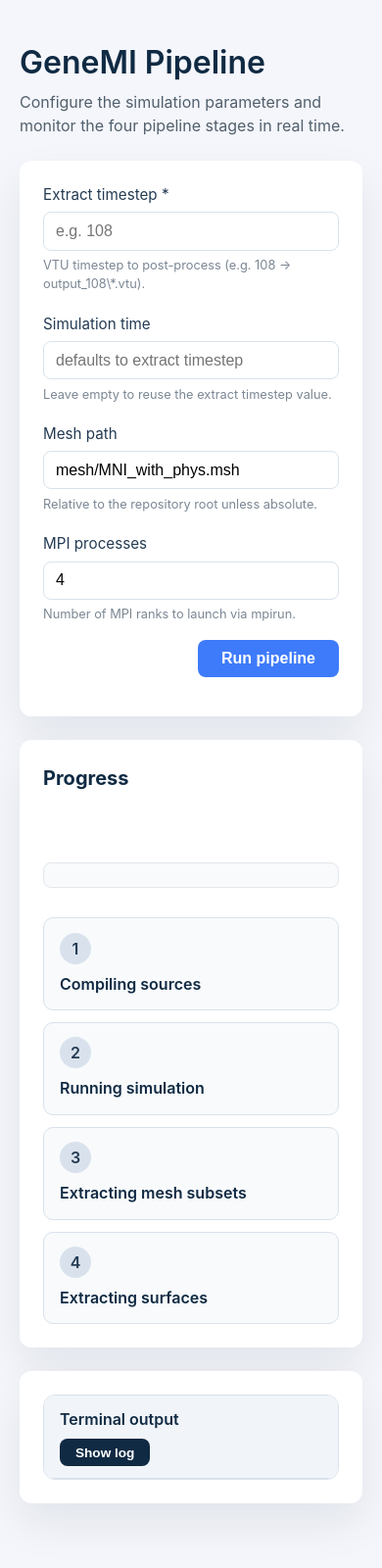
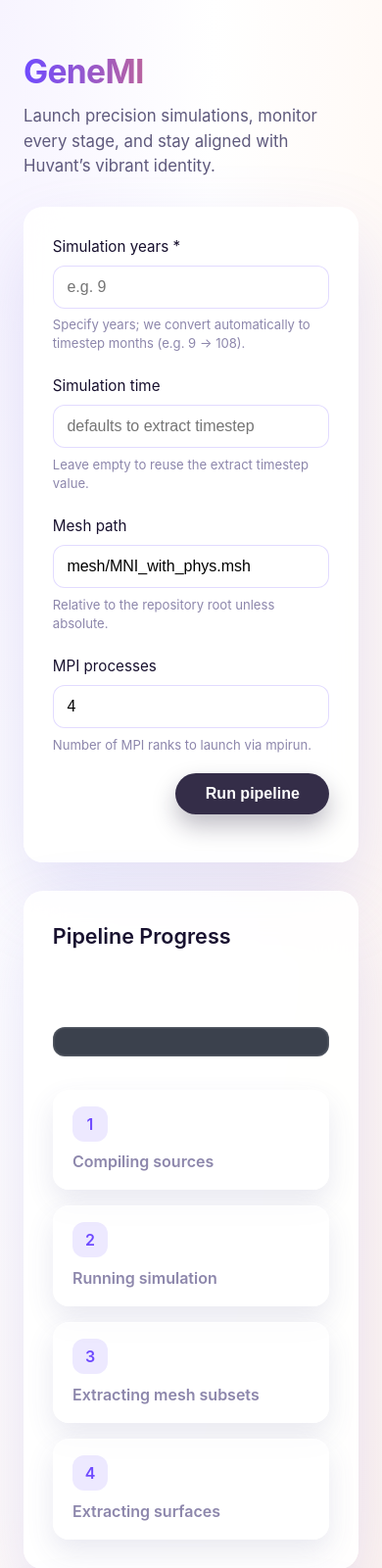
Before and after one commit to leonardopagliochini/genemiv2, a plain HTML site: page web/index.html in a window 390 px wide. Shown: the top 1600 px of the page at 98% size. Drawn offline with Linux system fonts and the light colour scheme.

Commit message:
update ui

```diff
--- a/web/app.js
+++ b/web/app.js
@@ -5,6 +5,7 @@ const commandPreview = document.getElementById("command-preview");
 const formErrors = document.getElementById("form-errors");
 const stageElements = Array.from(document.querySelectorAll(".stage"));
 const stageLookup = new Map(stageElements.map((el) => [el.dataset.stage, el]));
+const stageOrder = stageElements.map((el) => el.dataset.stage);
 const terminalWrapper = document.getElementById("terminal-wrapper");
 const toggleTerminalBtn = document.getElementById("toggle-terminal");
 const terminalLog = document.getElementById("terminal-log");
@@ -25,9 +26,10 @@ function setStageStatus(stageName, status) {
 }
 
 function appendLog(line) {
-  const needsNewline = terminalLog.textContent?.endsWith("\n") ?? true;
-  terminalLog.textContent += (needsNewline ? "" : "\n") + line;
-  terminalLog.textContent += "\n";
+  if (terminalLog.textContent.length > 0 && !terminalLog.textContent.endsWith("\n")) {
+    terminalLog.textContent += "\n";
+  }
+  terminalLog.textContent += line + "\n";
   terminalLog.scrollTop = terminalLog.scrollHeight;
 }
 
@@ -57,7 +59,10 @@ function renderErrors(errors) {
     return;
   }
   const items = Object.entries(errors)
-    .map(([field, message]) => `<li><strong>${field}</strong>: ${message}</li>`)
+    .map(([field, message]) => {
+      const label = fieldLabels[field] ?? field;
+      return `<li><strong>${label}</strong>: ${message}</li>`;
+    })
     .join("");
   formErrors.innerHTML = `<ul>${items}</ul>`;
 }
@@ -80,6 +85,9 @@ function handleEvent(data) {
   switch (data.type) {
     case "init":
       resetStages();
+      if (stageOrder.length) {
+        setStageStatus(stageOrder[0], "running");
+      }
       setCommandPreview(data.command);
       appendLog("# Starting pipeline");
       break;
@@ -130,17 +138,25 @@ async function startPipeline(event) {
   terminalLog.textContent = "";
   resetStages();
 
-  const extractTime = form.extractTime.value.trim();
+  const extractYearsRaw = form.extractTime.value.trim();
   const simulationTime = form.simulationTime.value.trim();
   const mesh = form.mesh.value.trim();
   const procs = form.procs.value.trim();
 
-  if (!extractTime) {
-    renderErrors({ extractTime: "Please provide the timestep to extract." });
+  if (!extractYearsRaw) {
+    renderErrors({ extractTime: "Please provide the number of simulation years." });
     return;
   }
 
-  const payload = { extractTime };
+  const yearsNumber = Number(extractYearsRaw);
+  if (Number.isNaN(yearsNumber) || yearsNumber < 0) {
+    renderErrors({ extractTime: "Years must be a positive number." });
+    return;
+  }
+
+  const timestep = Math.round(yearsNumber * 12);
+
+  const payload = { extractTime: timestep };
   if (simulationTime) payload.simulationTime = simulationTime;
   if (mesh) payload.mesh = mesh;
   if (procs) payload.procs = procs;
@@ -177,7 +193,7 @@ async function startPipeline(event) {
       return;
     }
 
-    setStatus("Pipeline started…");
+    setStatus("Pipeline launched. Tracking live progress…");
 
     currentSource = new EventSource(`/api/stream/${data.runId}`);
     currentSource.onmessage = (event) => {
@@ -213,3 +229,9 @@ window.addEventListener("beforeunload", closeEventSource);
 // Initialise defaults on load.
 resetStages();
 toggleTerminalBtn.textContent = "Show log";
+const fieldLabels = {
+  extractTime: "Simulation years",
+  simulationTime: "Simulation time",
+  mesh: "Mesh path",
+  procs: "MPI processes",
+};
--- a/web/index.html
+++ b/web/index.html
@@ -3,16 +3,16 @@
   <head>
     <meta charset="utf-8" />
     <meta name="viewport" content="width=device-width, initial-scale=1" />
-    <title>GeneMI Pipeline</title>
+    <title>GeneMI Simulation Studio</title>
     <link rel="stylesheet" href="styles.css" />
     <script defer src="app.js"></script>
   </head>
   <body>
     <main class="container">
       <header>
-        <h1>GeneMI Pipeline</h1>
+        <h1>GeneMI</h1>
         <p class="subtitle">
-          Configure the simulation parameters and monitor the four pipeline stages in real time.
+          Launch precision simulations, monitor every stage, and stay aligned with Huvant’s vibrant identity.
         </p>
       </header>
 
@@ -20,16 +20,17 @@
         <form id="pipeline-form" novalidate>
           <div class="form-grid">
             <label class="field">
-              <span>Extract timestep *</span>
+              <span>Simulation years *</span>
               <input
                 type="number"
                 id="extract-time"
                 name="extractTime"
                 min="0"
                 required
-                placeholder="e.g. 108"
+                step="0.1"
+                placeholder="e.g. 9"
               />
-              <small>VTU timestep to post-process (e.g. 108 → output_108\*.vtu).</small>
+              <small>Specify years; we convert automatically to timestep months (e.g. 9 → 108).</small>
             </label>
 
             <label class="field">
@@ -77,7 +78,7 @@
       </section>
 
       <section class="card">
-        <h2>Progress</h2>
+        <h2>Pipeline Progress</h2>
         <p id="status-message"></p>
         <pre id="command-preview"></pre>
         <div id="progress-bar">
--- a/web/styles.css
+++ b/web/styles.css
@@ -3,6 +3,20 @@
   font-family: "Inter", "Segoe UI", system-ui, -apple-system, sans-serif;
   font-size: 16px;
   line-height: 1.5;
+  --color-bg-start: #f7f4ff;
+  --color-bg-end: #fff5ef;
+  --color-card: rgba(255, 255, 255, 0.88);
+  --color-border: rgba(255, 255, 255, 0.55);
+  --color-shadow: 0 35px 80px rgba(103, 94, 212, 0.18);
+  --color-text-primary: #18112f;
+  --color-text-secondary: #5f5a7d;
+  --color-muted: #8d87ac;
+  --color-accent: #6f4bff;
+  --color-accent-2: #ff7a45;
+  --color-accent-3: #32c8c0;
+  --color-success: #00b37a;
+  --color-warning: #f59e0b;
+  --color-error: #ef4343;
 }
 
 *,
@@ -13,80 +27,96 @@
 
 body {
   margin: 0;
-  background: #f4f6fb;
-  color: #1f2933;
+  min-height: 100vh;
+  background: radial-gradient(140% 140% at 0% 0%, var(--color-bg-start) 0%, #ffffff 40%, var(--color-bg-end) 100%);
+  color: var(--color-text-primary);
 }
 
 .container {
-  max-width: 960px;
+  max-width: 1040px;
   margin: 0 auto;
-  padding: 2.5rem 1.25rem 4rem;
+  padding: 3rem 1.5rem 4.5rem;
   display: grid;
-  gap: 1.5rem;
+  gap: 1.8rem;
+}
+
+header {
+  text-align: left;
 }
 
 header h1 {
   margin: 0;
-  font-size: 2rem;
-  font-weight: 600;
-  color: #102a43;
+  font-size: clamp(2.1rem, 4vw, 2.8rem);
+  font-weight: 700;
+  letter-spacing: -0.02em;
+  background: linear-gradient(90deg, var(--color-accent) 0%, var(--color-accent-2) 70%, var(--color-accent-3) 100%);
+  background-clip: text;
+  -webkit-background-clip: text;
+  color: transparent;
 }
 
 .subtitle {
-  margin: 0.25rem 0 0;
-  color: #52606d;
+  margin: 0.5rem 0 0;
+  color: var(--color-text-secondary);
+  max-width: 680px;
+  font-size: 1.05rem;
 }
 
 .card {
-  background: #ffffff;
-  border-radius: 12px;
-  padding: 1.5rem;
-  box-shadow: 0 20px 45px rgba(15, 23, 42, 0.08);
+  background: var(--color-card);
+  backdrop-filter: blur(18px);
+  border-radius: 20px;
+  padding: 1.8rem;
+  box-shadow: var(--color-shadow);
+  border: 1px solid var(--color-border);
   display: grid;
-  gap: 1rem;
+  gap: 1.2rem;
 }
 
 .card h2 {
   margin: 0;
-  font-size: 1.25rem;
-  color: #102a43;
+  font-size: 1.35rem;
+  font-weight: 600;
+  color: var(--color-text-primary);
 }
 
 form {
   display: grid;
-  gap: 1rem;
+  gap: 1.2rem;
 }
 
 .form-grid {
   display: grid;
-  gap: 1.25rem;
+  gap: 1.4rem;
   grid-template-columns: repeat(auto-fit, minmax(220px, 1fr));
 }
 
 .field {
   display: grid;
-  gap: 0.35rem;
+  gap: 0.45rem;
   font-size: 0.95rem;
-  color: #243b53;
+  color: var(--color-text-primary);
 }
 
 .field input {
-  border: 1px solid #d9e2ec;
-  border-radius: 8px;
-  padding: 0.6rem 0.75rem;
+  border: 1px solid rgba(111, 75, 255, 0.2);
+  border-radius: 12px;
+  padding: 0.75rem 0.85rem;
   font-size: 1rem;
-  transition: border-color 0.2s, box-shadow 0.2s;
+  background: rgba(255, 255, 255, 0.9);
+  transition: border-color 0.2s, box-shadow 0.2s, transform 0.2s;
 }
 
 .field input:focus {
   outline: none;
-  border-color: #3e7bfa;
-  box-shadow: 0 0 0 3px rgba(62, 123, 250, 0.15);
+  border-color: var(--color-accent);
+  box-shadow: 0 0 0 4px rgba(111, 75, 255, 0.15);
+  transform: translateY(-1px);
 }
 
 .field small {
-  font-size: 0.8rem;
-  color: #7b8794;
+  font-size: 0.82rem;
+  color: var(--color-muted);
 }
 
 .form-actions {
@@ -96,31 +126,34 @@ form {
 
 button {
   border: none;
-  border-radius: 8px;
-  background: #3e7bfa;
+  border-radius: 999px;
+  background: rgba(24, 17, 47, 0.88);
   color: #ffffff;
   font-weight: 600;
-  padding: 0.65rem 1.5rem;
+  padding: 0.75rem 1.9rem;
   font-size: 1rem;
   cursor: pointer;
-  transition: background 0.2s, transform 0.1s;
+  transition: transform 0.15s ease, box-shadow 0.2s ease, opacity 0.2s ease;
+  box-shadow: 0 12px 24px rgba(24, 17, 47, 0.28);
 }
 
 button:hover:not(:disabled) {
-  background: #2f6bff;
+  transform: translateY(-2px);
+  box-shadow: 0 16px 32px rgba(24, 17, 47, 0.35);
 }
 
 button:active:not(:disabled) {
-  transform: scale(0.98);
+  transform: translateY(0);
 }
 
 button:disabled {
-  background: #9fb3c8;
+  opacity: 0.55;
   cursor: wait;
+  box-shadow: none;
 }
 
 #form-errors {
-  color: #b23a48;
+  color: var(--color-error);
   font-size: 0.95rem;
 }
 
@@ -131,163 +164,186 @@ button:disabled {
 }
 
 #status-message.success {
-  color: #0f9d58;
+  color: var(--color-success);
 }
 
 #status-message.error {
-  color: #d93025;
+  color: var(--color-error);
 }
 
 #command-preview {
-  background: #f8fafc;
-  border-radius: 8px;
-  padding: 0.75rem 1rem;
-  font-size: 0.9rem;
-  color: #52606d;
+  background: rgba(17, 24, 39, 0.82);
+  border-radius: 12px;
+  padding: 0.85rem 1rem;
+  font-size: 0.92rem;
+  color: #f0f6ff;
   white-space: pre-wrap;
-  border: 1px solid #e4e7eb;
+  border: 1px solid rgba(255, 255, 255, 0.12);
+  box-shadow: inset 0 0 0 1px rgba(255, 255, 255, 0.05);
 }
 
 #progress-bar {
+  position: relative;
   display: grid;
-  gap: 0.75rem;
-  grid-template-columns: repeat(auto-fit, minmax(180px, 1fr));
+  gap: 1rem;
+  grid-template-columns: repeat(auto-fit, minmax(220px, 1fr));
 }
 
 .stage {
-  border-radius: 10px;
-  padding: 0.9rem 1rem;
-  border: 1px solid #d9e2ec;
-  background: #f8fafc;
+  border-radius: 16px;
+  padding: 1rem 1.2rem;
+  border: 1px solid rgba(255, 255, 255, 0.3);
+  background: rgba(255, 255, 255, 0.72);
   display: flex;
-  gap: 0.75rem;
+  gap: 0.85rem;
   align-items: center;
   position: relative;
+  box-shadow: 0 12px 28px rgba(75, 75, 140, 0.12);
+  transition: transform 0.2s ease, box-shadow 0.2s ease;
 }
 
-.stage::before {
+.stage::after {
   content: "";
   position: absolute;
   inset: 0;
   border-radius: inherit;
+  pointer-events: none;
   opacity: 0;
-  transform: scale(0.98);
-  transition: opacity 0.2s, transform 0.2s;
-  z-index: -1;
+  transition: opacity 0.25s ease;
+  background: linear-gradient(135deg, rgba(111, 75, 255, 0.12), rgba(50, 200, 192, 0.18));
 }
 
 .stage .stage-index {
-  width: 32px;
-  height: 32px;
-  border-radius: 50%;
+  width: 36px;
+  height: 36px;
+  border-radius: 12px;
   display: inline-flex;
   align-items: center;
   justify-content: center;
   font-weight: 600;
-  background: #d9e2ec;
-  color: #243b53;
+  background: rgba(111, 75, 255, 0.12);
+  color: var(--color-accent);
 }
 
 .stage .stage-label {
   font-weight: 600;
-  color: #102a43;
+  color: var(--color-text-primary);
+}
+
+.stage[data-status="pending"] .stage-label {
+  color: var(--color-muted);
 }
 
 .stage[data-status="running"] {
-  border-color: #3e7bfa;
-  background: #e6efff;
+  transform: translateY(-4px);
+  box-shadow: 0 20px 40px rgba(111, 75, 255, 0.18);
+}
+
+.stage[data-status="running"]::after {
+  opacity: 1;
 }
 
 .stage[data-status="running"] .stage-index {
-  background: #3e7bfa;
+  background: linear-gradient(135deg, var(--color-accent) 0%, var(--color-accent-3) 100%);
   color: #ffffff;
 }
 
 .stage[data-status="completed"] {
-  border-color: #22c55e;
-  background: #ecfdf3;
+  border-color: rgba(0, 179, 122, 0.45);
+  background: rgba(0, 179, 122, 0.12);
+  box-shadow: 0 16px 32px rgba(0, 179, 122, 0.22);
 }
 
 .stage[data-status="completed"] .stage-index {
-  background: #22c55e;
+  background: linear-gradient(135deg, var(--color-success), #0dd49c);
   color: #ffffff;
 }
 
 .stage[data-status="skipped"] {
-  border-color: #fbbf24;
-  background: #fffbeb;
+  border-color: rgba(245, 158, 11, 0.5);
+  background: rgba(245, 158, 11, 0.16);
+  box-shadow: 0 16px 32px rgba(245, 158, 11, 0.18);
 }
 
 .stage[data-status="skipped"] .stage-index {
-  background: #f59e0b;
-  color: #ffffff;
+  background: linear-gradient(135deg, var(--color-warning), #facc15);
+  color: #3b2f0b;
 }
 
 .stage[data-status="error"] {
-  border-color: #f87171;
-  background: #fef2f2;
+  border-color: rgba(239, 67, 67, 0.45);
+  background: rgba(239, 67, 67, 0.12);
+  box-shadow: 0 16px 32px rgba(239, 67, 67, 0.2);
 }
 
 .stage[data-status="error"] .stage-index {
-  background: #ef4444;
+  background: linear-gradient(135deg, var(--color-error), #ff7373);
   color: #ffffff;
 }
 
 #terminal-wrapper {
-  border: 1px solid #d9e2ec;
-  border-radius: 12px;
+  border: 1px solid rgba(255, 255, 255, 0.32);
+  border-radius: 18px;
   overflow: hidden;
+  background: rgba(12, 18, 35, 0.88);
+  box-shadow: 0 25px 60px rgba(10, 14, 37, 0.45);
 }
 
 .terminal-header {
   display: flex;
   justify-content: space-between;
   align-items: center;
-  padding: 0.75rem 1rem;
-  background: #f1f5f9;
-  border-bottom: 1px solid #d9e2ec;
+  padding: 0.85rem 1.2rem;
+  background: linear-gradient(135deg, rgba(111, 75, 255, 0.22), rgba(50, 200, 192, 0.16));
+  border-bottom: 1px solid rgba(255, 255, 255, 0.12);
   font-weight: 600;
-  color: #102a43;
+  color: #f1f5ff;
 }
 
 #terminal-log {
   margin: 0;
-  padding: 1rem;
+  padding: 1rem 1.2rem;
   max-height: 0;
   overflow: hidden;
-  background: #0b1622;
-  color: #e8f1ff;
+  background: transparent;
+  color: #d9e8ff;
   font-family: "Fira Code", "SFMono-Regular", "Consolas", monospace;
-  font-size: 0.9rem;
-  line-height: 1.4;
-  transition: max-height 0.25s ease, padding 0.25s ease;
+  font-size: 0.92rem;
+  line-height: 1.45;
+  transition: max-height 0.3s ease, padding 0.3s ease;
 }
 
 #terminal-wrapper:not(.collapsed) #terminal-log {
-  max-height: 360px;
+  max-height: 420px;
   overflow-y: auto;
 }
 
 #terminal-wrapper.collapsed #terminal-log {
-  padding: 0 1rem;
+  padding: 0 1.2rem;
 }
 
 #toggle-terminal {
-  background: #102a43;
-  padding: 0.4rem 1rem;
+  background: rgba(15, 23, 42, 0.72);
+  padding: 0.45rem 1.25rem;
   font-size: 0.85rem;
+  border-radius: 999px;
+  box-shadow: none;
 }
 
-@media (max-width: 680px) {
+#toggle-terminal:hover {
+  transform: translateY(-1px);
+}
+
+@media (max-width: 720px) {
   .stage {
     flex-direction: column;
     align-items: flex-start;
-    gap: 0.5rem;
+    gap: 0.55rem;
   }
 
   .terminal-header {
     flex-direction: column;
-    gap: 0.5rem;
+    gap: 0.65rem;
     align-items: flex-start;
   }
 }
```
